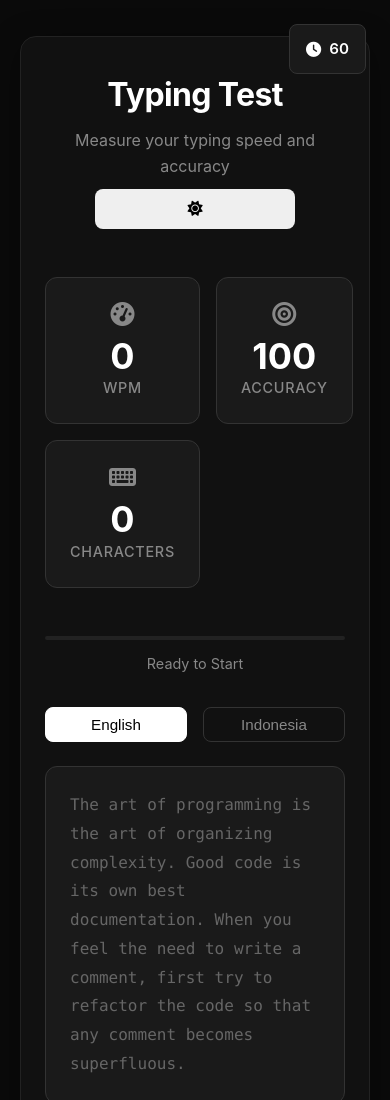
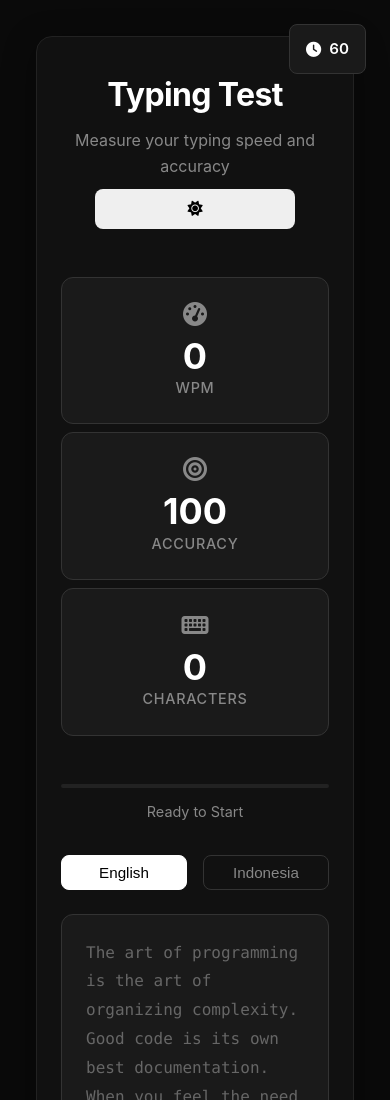
Before and after one commit to wangsa19/Typing-Test, a website built with Vite: page index.html in a window 390 px wide. Shown: the top 1100 px of the page. Built offline with nearby package versions, Linux system fonts and the light colour scheme.

Commit message:
fix: issue responsive mobile

```diff
--- a/style.css
+++ b/style.css
@@ -94,7 +94,7 @@ body {
 
 .stats-grid {
   display: grid;
-  grid-template-columns: repeat(auto-fit, minmax(180px, 1fr));
+  grid-template-columns: repeat(3, 1fr);
   gap: 24px;
   margin-bottom: 48px;
 }
@@ -449,3 +449,10 @@ body {
     display: none;
   }
 }
+
+@media (max-width: 640px) {
+  .stats-grid {
+    grid-template-columns: 1fr;
+    gap: 8px;
+  }
+}
```
